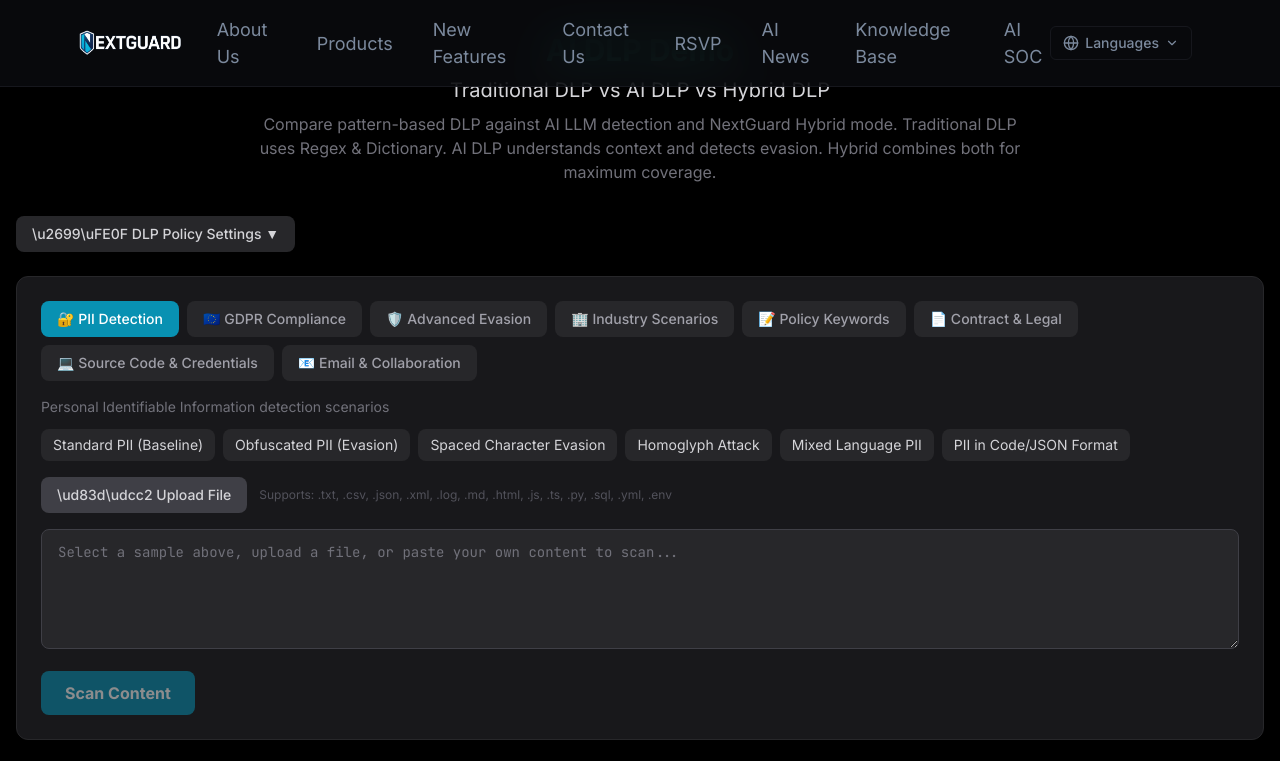
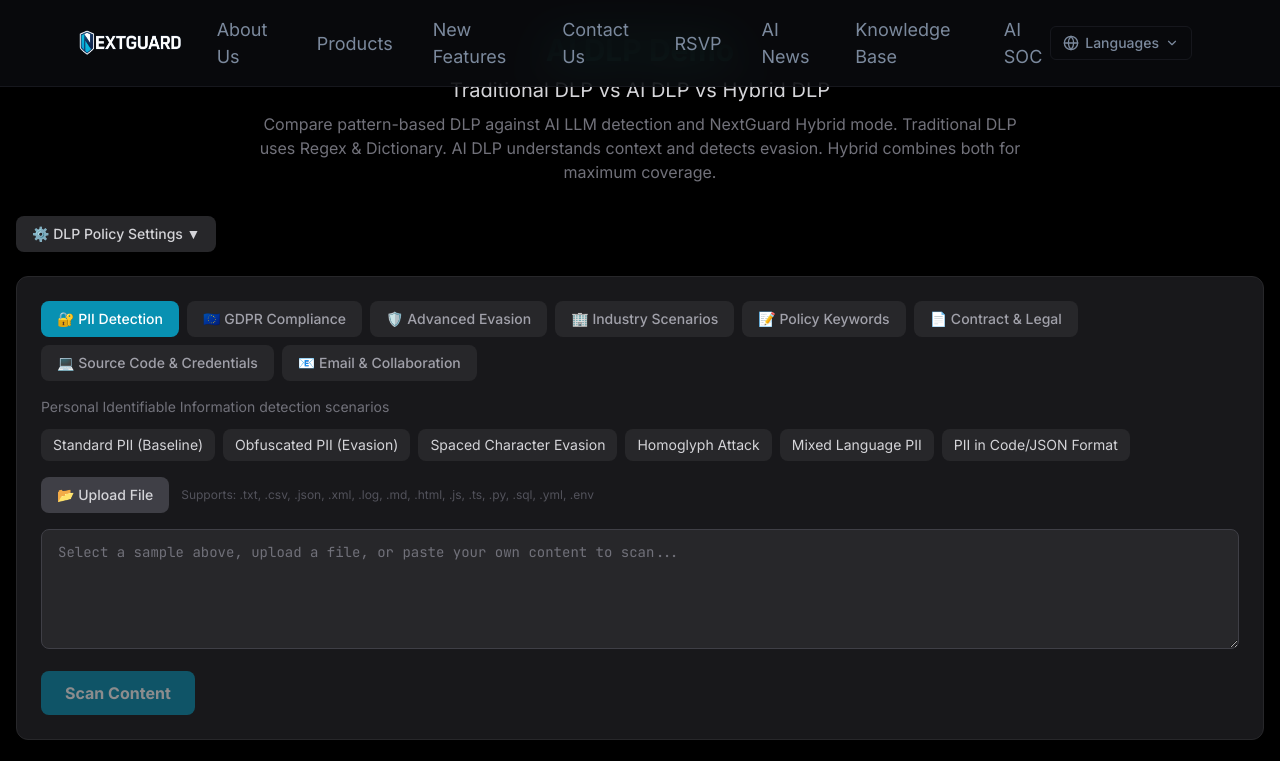
Before and after one commit to NextGuard-hk/nextguard-website, a Next.js app: page /ai-dlp-demo in a window 1280 px wide. Shown: the top 761 px of the page. Built offline with nearby package versions, Linux system fonts and the light colour scheme.

Commit message:
Fix emoji rendering in DLP demo UI

```diff
--- a/app/ai-dlp-demo/page.tsx
+++ b/app/ai-dlp-demo/page.tsx
@@ -66,7 +66,7 @@ const SAMPLE_CATEGORIES = [
   },
   {
     category: 'Contract & Legal',
-    icon: '\ud83d\udcc4',
+    icon: '📄',
     description: 'Simulate DLP scanning contract text, NDA clauses, M&A terms extracted from real business documents',
     samples: [
       { name: 'NDA Agreement Excerpt', content: 'NON-DISCLOSURE AGREEMENT\n\nThis Agreement is entered into as of 15 February 2026 between NextGuard Technology Limited ("Disclosing Party") and Skyguard Holdings Co. Ltd. ("Receiving Party").\n\n1. CONFIDENTIAL INFORMATION\nThe Receiving Party agrees to keep strictly confidential all proprietary information including but not limited to: source code, customer lists, financial projections, product roadmaps, and pricing structures disclosed by the Disclosing Party.\n\n2. RESTRICTED PERSONNEL\nAccess shall be limited to: James Wong (CEO, HKID: K234567(8), james.wong@nextguard.com), Sarah Lam (CTO, HKID: L345678(9), sarah.lam@nextguard.com).\n\n3. PENALTY\nBreach of this agreement shall result in liquidated damages of HKD 5,000,000.' },
@@ -149,7 +149,7 @@ function ResultPanel({ title, result, loading, error, color }: { title: string;
     <div>
       <h3 className="text-lg font-bold mb-3" style={{color}}>{title}</h3>
       <div className={`text-lg font-bold mb-2 ${result.detected ? 'text-red-400' : 'text-green-400'}`}>
-        {result.detected ? '\u26A0\uFE0F' : '\u2705'}&nbsp;&nbsp;{result.verdict || (result.detected ? 'DETECTED' : 'CLEAN')}
+        {result.detected ? '⚠️' : '✅'}&nbsp;&nbsp;{result.verdict || (result.detected ? 'DETECTED' : 'CLEAN')}
       </div>
       {result.method && <p className="text-xs text-zinc-500 mb-2">Method: {result.method}</p>}
       {result.recommended_action && result.detected && (
@@ -310,12 +310,12 @@ export default function AIDLPDemo() {
         {/* Policy Settings Toggle */}
         <div className="mb-6">
           <button onClick={() => setShowPolicy(!showPolicy)} className="bg-zinc-800 hover:bg-zinc-700 text-zinc-300 px-4 py-2 rounded-lg text-sm font-medium transition-colors flex items-center gap-2">
-            \u2699\uFE0F DLP Policy Settings {showPolicy ? '\u25B2' : '\u25BC'}
+            ⚙️ DLP Policy Settings {showPolicy ? '▲' : '▼'}
           </button>
           {showPolicy && (
             <div className="mt-3 bg-zinc-900 border border-zinc-700 rounded-xl p-6">
               <div className="flex items-center justify-between mb-4">
-                <h3 className="text-lg font-bold text-cyan-400">\u2699\uFE0F DLP Policy Configuration</h3>
+                <h3 className="text-lg font-bold text-cyan-400">⚙️ DLP Policy Configuration</h3>
                 <button onClick={resetPolicy} className="text-xs bg-zinc-700 hover:bg-zinc-600 text-zinc-300 px-3 py-1 rounded">Reset to Default</button>
               </div>
               <p className="text-xs text-zinc-500 mb-4">Configure which detection rules are enabled, their action on match, and severity level. These settings apply to Traditional and Hybrid DLP engines.</p>
@@ -373,9 +373,9 @@ export default function AIDLPDemo() {
           <div className="flex items-center gap-3 mb-4">
             <input ref={fileInputRef} type="file" accept=".txt,.csv,.json,.xml,.log,.md,.html,.js,.ts,.py,.sql,.yml,.yaml,.env,.cfg,.conf,.ini" onChange={handleFileUpload} className="hidden" />
             <button onClick={() => fileInputRef.current?.click()} className="bg-zinc-700 hover:bg-zinc-600 text-zinc-300 px-4 py-2 rounded-lg text-sm font-medium transition-colors flex items-center gap-2">
-              \ud83d\udcc2 Upload File
+              📂 Upload File
             </button>
-            {uploadedFileName && <span className="text-sm text-cyan-400">\ud83d\udcc4 {uploadedFileName}</span>}
+            {uploadedFileName && <span className="text-sm text-cyan-400">📄 {uploadedFileName}</span>}
             <span className="text-xs text-zinc-600">Supports: .txt, .csv, .json, .xml, .log, .md, .html, .js, .ts, .py, .sql, .yml, .env</span>
           </div>
 
```
